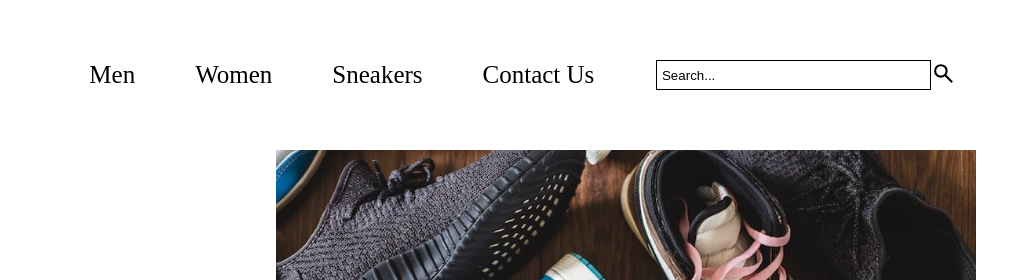
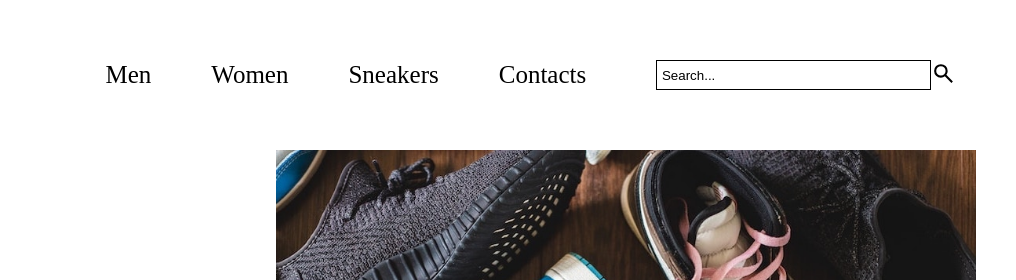
Before and after one commit to nkubanashift/Shift-webpage, a plain HTML site: page index.html in a window 1280 px wide. Shown: the top 280 px of the page, 264-1280 px from the left. Drawn offline with Linux system fonts and the light colour scheme.

Commit message:
Update index.html

```diff
--- a/index.html
+++ b/index.html
@@ -24,7 +24,7 @@
                     <li><a href="#">Men</a></li>
                     <li><a href="#">Women</a></li>
                     <li><a href="#">Sneakers</a></li>
-                    <li><a href="#">Contact Us</a></li>
+                    <li><a href="#">Contacts</a></li>
                 </ul>
             </nav>
             <div id="hamburger-icon">
```
